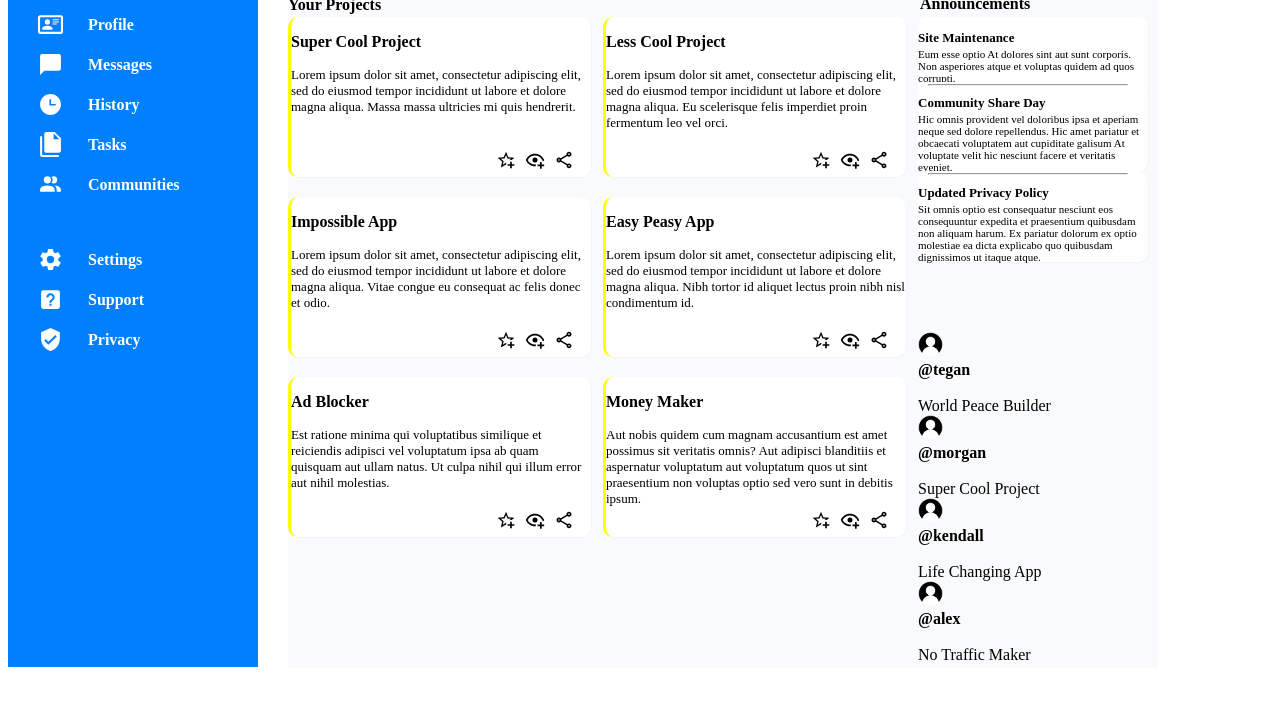
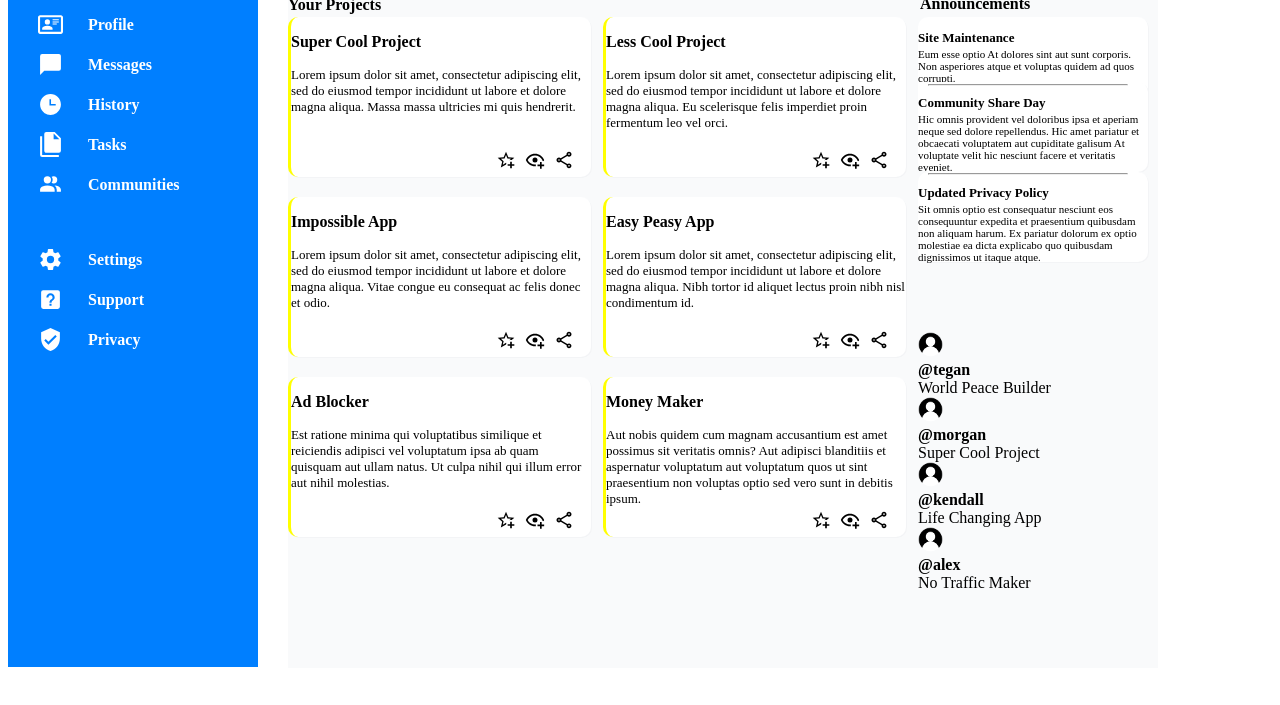
Before and after one commit to Expectum/odin-admin-dashboard, a plain HTML site: page index.html in a window 1280 px wide. Shown: the part 141-846 px from the top of the page. Drawn offline with Linux system fonts and the light colour scheme.

Commit message:
Remove br in all small-project-names

```diff
--- a/index.html
+++ b/index.html
@@ -163,19 +163,19 @@
     <div class="trending">
         <div class="user-project">
             <img src="../images/user-pfp.png" alt="User profile picture">
-            <div class="user-name-and-project">@tegan <div class="small-project-name"><br>World Peace Builder</div></div>
+            <div class="user-name-and-project">@tegan <div class="small-project-name">World Peace Builder</div></div>
         </div>
         <div class="user-project">
             <img src="../images/user-pfp.png" alt="User profile picture">
-            <div class="user-name-and-project">@morgan <div class="small-project-name"><br>Super Cool Project</div></div>
+            <div class="user-name-and-project">@morgan <div class="small-project-name">Super Cool Project</div></div>
         </div>
         <div class="user-project">
             <img src="../images/user-pfp.png" alt="User profile picture">
-            <div class="user-name-and-project">@kendall <div class="small-project-name"><br>Life Changing App</div></div>
+            <div class="user-name-and-project">@kendall <div class="small-project-name">Life Changing App</div></div>
         </div>
         <div class="user-project">
             <img src="../images/user-pfp.png" alt="User profile picture">
-            <div class="user-name-and-project">@alex <div class="small-project-name"><br>No Traffic Maker</div></div>
+            <div class="user-name-and-project">@alex <div class="small-project-name">No Traffic Maker</div></div>
         </div>
     </div>
 </body>
```
